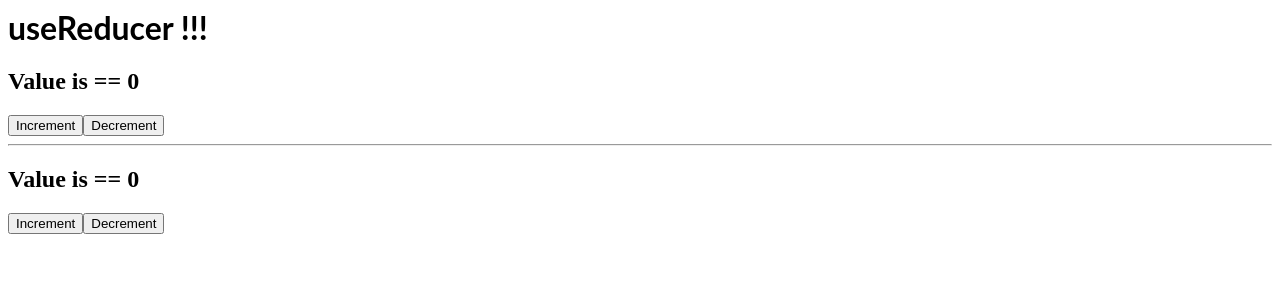
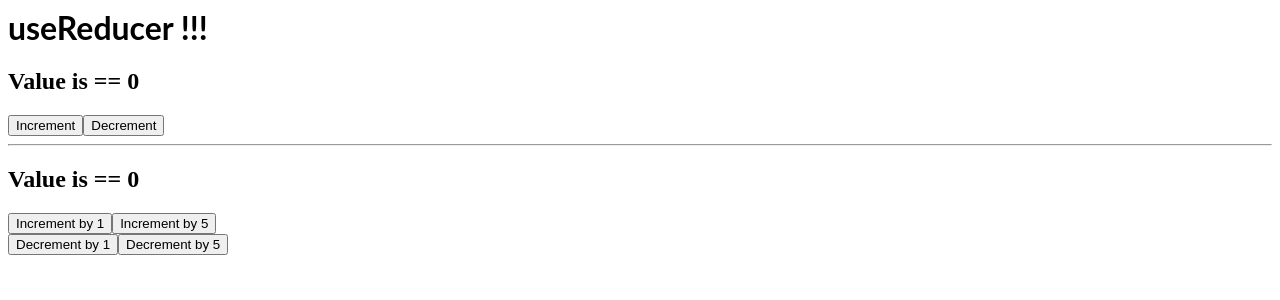
Before and after one commit to ShakibAhmed007/react-dev-useReducer, a React (Create React App) app: page / in a window 1280 px wide. Shown: the top 300 px of the page. Built offline with nearby package versions, Linux system fonts and the light colour scheme.

Commit message:
1 file modified

```diff
--- a/src/ComplexCounter.js
+++ b/src/ComplexCounter.js
@@ -6,9 +6,9 @@ const initialState = {
 const reducer = (state, action) => {
   switch (action.type) {
     case 'increment':
-      return { counter: state.counter + 1 };
+      return { counter: state.counter + action.value };
     case 'decrement':
-      return { counter: state.counter - 1 };
+      return { counter: state.counter - action.value };
     default:
       return { counter: state.counter };
   }
@@ -24,21 +24,46 @@ const ComplexCounter = () => {
         type="button"
         onClick={() =>
           dispatch({
-            type: 'increment'
+            type: 'increment',
+            value: 1
           })
         }
       >
-        Increment
+        Increment by 1
       </button>
       <button
         type="button"
         onClick={() =>
           dispatch({
-            type: 'decrement'
+            type: 'increment',
+            value: 5
           })
         }
       >
-        Decrement
+        Increment by 5
+      </button>
+      <br />
+      <button
+        type="button"
+        onClick={() =>
+          dispatch({
+            type: 'decrement',
+            value: 1
+          })
+        }
+      >
+        Decrement by 1
+      </button>
+      <button
+        type="button"
+        onClick={() =>
+          dispatch({
+            type: 'decrement',
+            value: 5
+          })
+        }
+      >
+        Decrement by 5
       </button>
     </div>
   );
```
